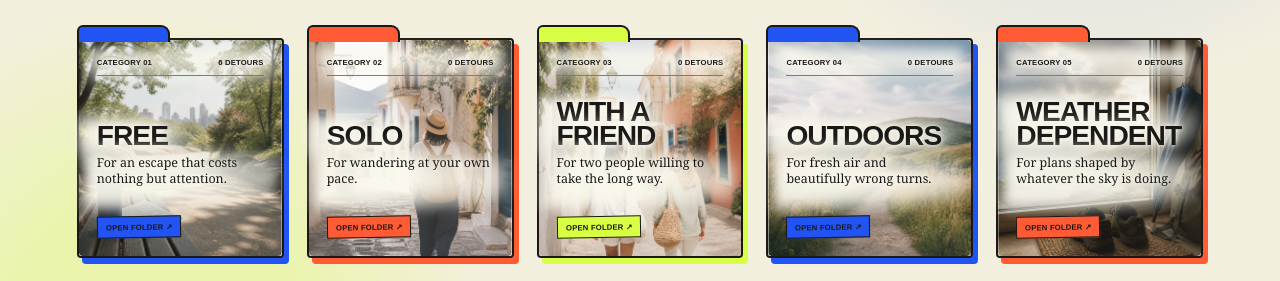
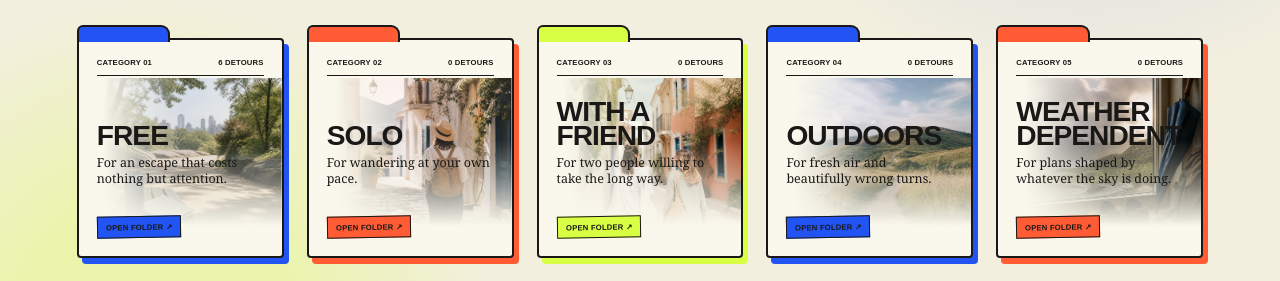
Before and after one commit to jotunn30/Elsewhere-Web, a website built with Vite: page library/index.html in a window 1280 px wide. Shown: the part 465-746 px from the top of the page. Built offline with nearby package versions, Linux system fonts and the light colour scheme.

Commit message:
Match category image fades to detours

```diff
--- a/style.css
+++ b/style.css
@@ -69,25 +69,21 @@ h1 em { font-family: Georgia, 'Times New Roman', serif; font-weight: 400; }
 .category-grid { display: grid; grid-template-columns: repeat(5, minmax(0, 1fr)); column-gap: clamp(18px, 1.8vw, 28px); row-gap: clamp(30px, 3vw, 42px); padding-top: 13px; }
 .category-card { --category-accent: var(--accent); position: relative; isolation: isolate; min-height: 220px; display: flex; min-width: 0; flex-direction: column; padding: clamp(14px, 1.45vw, 18px); border: 2px solid var(--ink); border-radius: 0 4px 4px 4px; background: #faf8ed; box-shadow: 5px 6px 0 var(--category-accent); color: var(--ink); text-decoration: none; transition: transform 180ms ease, box-shadow 180ms ease; }
 .category-card::before { content: ''; position: absolute; z-index: 3; top: -15px; left: -2px; width: 44%; height: 15px; border: 2px solid var(--ink); border-bottom: 0; border-radius: 6px 9px 0 0; background: var(--category-accent); }
-.category-card::after { content: ''; position: absolute; z-index: 1; inset: 0; border-radius: inherit; background: linear-gradient(135deg, rgba(250, 248, 237, 0.04), rgba(250, 248, 237, 0.11)); transition: background 180ms ease; }
+.category-card::after { content: ''; position: absolute; z-index: 1; top: 38px; right: 0; width: 88%; height: 148px; background: linear-gradient(to bottom, transparent 42%, rgba(250, 248, 237, 0.32) 64%, #faf8ed 100%), linear-gradient(to right, #faf8ed 0, rgba(250, 248, 237, 0.82) 12%, transparent 45%), linear-gradient(135deg, color-mix(in srgb, var(--category-accent) 12%, transparent), transparent 58%); pointer-events: none; transition: opacity 180ms ease; }
 .category-card:hover { transform: translateY(-5px); box-shadow: 8px 11px 0 var(--category-accent); }
-.category-card:hover::after { background: linear-gradient(135deg, rgba(250, 248, 237, 0.01), rgba(250, 248, 237, 0.05)); }
+.category-card:hover::after { opacity: 0.9; }
 .category-card:focus-visible { outline: 4px solid var(--category-accent); outline-offset: 5px; }
-.category-card__image { position: absolute; z-index: 0; inset: 0; display: block; width: 100%; height: 100%; border-radius: inherit; object-fit: cover; filter: saturate(0.9) contrast(1.04); clip-path: inset(0 round 0 3px 3px 3px); transition: filter 180ms ease, transform 260ms ease; }
+.category-card__image { position: absolute; z-index: 0; top: 38px; right: 0; display: block; width: 88%; height: 148px; object-fit: cover; filter: saturate(0.9) contrast(1.04); clip-path: inset(0); transition: filter 180ms ease, transform 260ms ease; }
 .category-card:hover .category-card__image { filter: saturate(1) contrast(1.06); transform: scale(1.035); }
 .category-card:nth-child(3n + 2) { --category-accent: #ff5b35; }
 .category-card:nth-child(3n) { --category-accent: var(--acid); }
-.category-topline { position: relative; z-index: 2; display: flex; justify-content: space-between; gap: 8px; padding: 0 0 8px; border-bottom: 1.5px solid var(--ink); background: transparent; font-size: 0.48rem; font-weight: 900; letter-spacing: 0.025em; text-shadow: 0 0 5px #faf8ed, 0 0 11px #faf8ed; text-transform: uppercase; font-variant-numeric: tabular-nums; white-space: nowrap; }
-.category-topline::before { content: ''; position: absolute; z-index: -1; inset: -9px -10px -14px; background: linear-gradient(to bottom, rgba(250, 248, 237, 0.9), rgba(250, 248, 237, 0.58) 58%, transparent); filter: blur(6px); pointer-events: none; }
-.category-card h3 { position: relative; z-index: 2; align-self: flex-start; max-width: 100%; margin: auto 0 7px; padding: 0; overflow-wrap: anywhere; border: 0; background: transparent; box-shadow: none; font-size: clamp(1.45rem, 2.2vw, 2.75rem); line-height: 0.86; letter-spacing: -0.035em; text-shadow: 0 0 5px #faf8ed, 0 0 12px #faf8ed, 0 0 20px rgba(250, 248, 237, 0.96); }
-.category-card h3::before { content: ''; position: absolute; z-index: -1; inset: -11px -18px -10px; background: radial-gradient(ellipse at left, rgba(250, 248, 237, 0.92) 0 34%, rgba(250, 248, 237, 0.62) 58%, transparent 80%); filter: blur(6px); pointer-events: none; }
-.category-card > p { position: relative; z-index: 2; min-height: 3.75em; margin: 0 0 14px; font-family: Georgia, 'Times New Roman', serif; font-size: clamp(0.78rem, 0.92vw, 0.9rem); line-height: 1.28; text-shadow: 0 0 4px #faf8ed, 0 0 10px #faf8ed; }
-.category-card > p::before { content: ''; position: absolute; z-index: -1; inset: -9px -13px; background: radial-gradient(ellipse at left, rgba(250, 248, 237, 0.95) 0 42%, rgba(250, 248, 237, 0.64) 66%, transparent 88%); filter: blur(6px); pointer-events: none; }
+.category-topline { position: relative; z-index: 2; display: flex; justify-content: space-between; gap: 8px; padding: 0 0 8px; border-bottom: 1.5px solid var(--ink); background: transparent; font-size: 0.48rem; font-weight: 900; letter-spacing: 0.025em; text-transform: uppercase; font-variant-numeric: tabular-nums; white-space: nowrap; }
+.category-card h3 { position: relative; z-index: 2; align-self: flex-start; max-width: 100%; margin: auto 0 7px; padding: 0; overflow-wrap: anywhere; border: 0; background: transparent; box-shadow: none; font-size: clamp(1.45rem, 2.2vw, 2.75rem); line-height: 0.86; letter-spacing: -0.035em; }
+.category-card > p { position: relative; z-index: 2; min-height: 3.75em; margin: 0 0 14px; font-family: Georgia, 'Times New Roman', serif; font-size: clamp(0.78rem, 0.92vw, 0.9rem); line-height: 1.28; }
 .empty-status { position: relative; z-index: 2; align-self: flex-start; padding: 6px 8px 5px; border: 1.5px solid var(--ink); background: var(--category-accent); font-size: 0.48rem; font-weight: 900; letter-spacing: 0.025em; text-transform: uppercase; transform: rotate(-1deg); }
 .folder-transition-active { overflow: hidden; }
 .folder-transition-backdrop { position: fixed; z-index: 1000; inset: 0; background: rgba(25, 24, 22, 0.22); opacity: 0; pointer-events: none; }
 .category-card--route-clone { position: fixed; z-index: 1001; min-height: 0; margin: 0; pointer-events: none; will-change: left, top, width, height, transform; }
-.category-card--route-clone::after { background: linear-gradient(135deg, rgba(250, 248, 237, 0.02), rgba(250, 248, 237, 0.08)); }
 .category-card--route-clone:hover { transform: none; }
 .category-card--source-hidden, .open-folder--source-hidden { visibility: hidden; }
 
```
